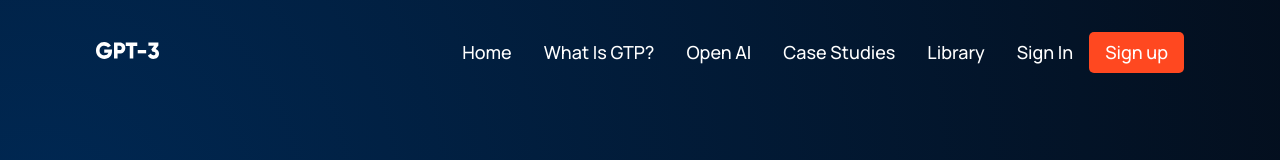
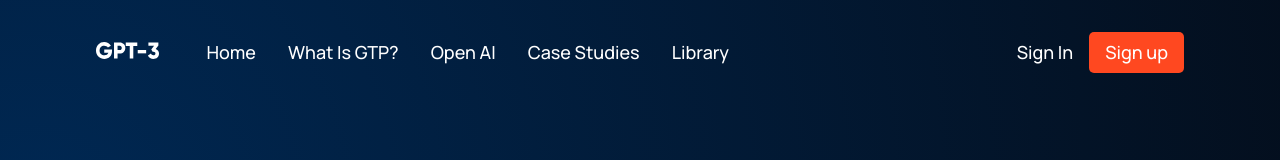
Before and after one commit to vikasmittal7011/gpt3, a React (Create React App) app: page / in a window 1280 px wide. Shown: the top 160 px of the page. Built offline with nearby package versions, Linux system fonts and the light colour scheme.

Commit message:
Fix nav design

```diff
--- a/src/components/navbar/NavBar.js
+++ b/src/components/navbar/NavBar.js
@@ -33,8 +33,8 @@ const NavBar = () => {
         <div className="gtp3__navbar-links-logo">
           <img src={logo} alt="logo" />
         </div>
+        <div className="gtp3__navbar-links-container">{menu()}</div>
       </div>
-      <div className="gtp3__navbar-links-container">{menu()}</div>
       <div className="gtp3__navbar-sign">
         <p>Sign in</p>
         <button type="button">Sign up</button>
```
